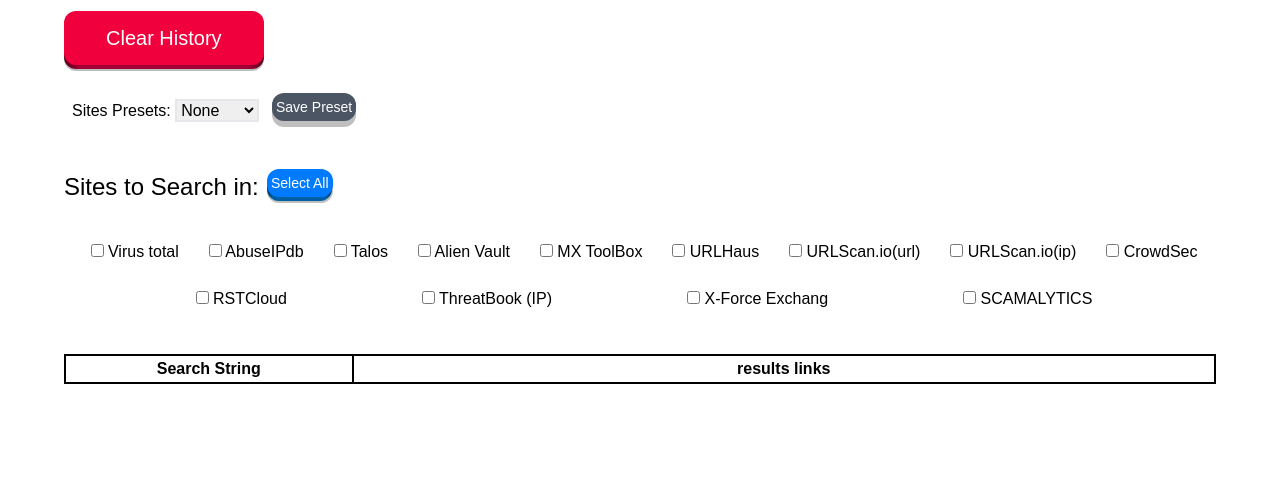
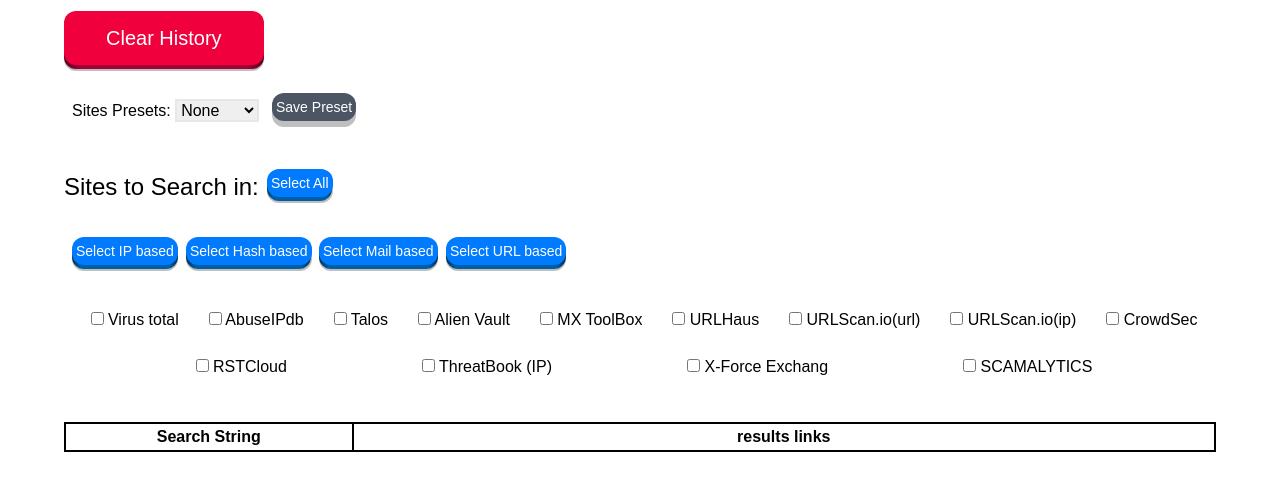
Before and after one commit to AliD201/ReputationChecker, a plain HTML site: page index.html in a window 1280 px wide. Shown: the part 197-688 px from the top of the page. Drawn offline with nearby package versions, Linux system fonts and the light colour scheme.

Commit message:
add default sets.html
add the ability to select all available sites with given input

```diff
--- a/index.html
+++ b/index.html
@@ -590,6 +590,44 @@
                 </span>
             </button>
         </div>
+        <div class="flex flex-row items-center">
+            <button class="button-82-pushable my-5 ml-2 group" id="selectAllButton" type="button" role="button"
+                onclick="selectAll('ip')" >
+                <span class="button-82-shadow  "></span>
+                <span class="button-82-edge group-disabled:invisible "
+                    style="background: linear-gradient( to left, hsl(205 100% 16% / 1) 0%, hsl(205 100% 32% / 1) 8%, hsl(205 100% 32% / 1) 92%, hsl(205 100% 16% / 1) 100% );"></span>
+                <span id="selectAllText" data-selectedAll="false" class="button-82-front text text-sm p-1 blueButton group-disabled:bg-gray-600" style="" disabled>
+                    Select IP based
+                </span>
+            </button>
+            <button class="button-82-pushable my-5 ml-2 group" id="selectAllButton" type="button" role="button"
+                onclick="selectAll('hash')" >
+                <span class="button-82-shadow  "></span>
+                <span class="button-82-edge group-disabled:invisible "
+                    style="background: linear-gradient( to left, hsl(205 100% 16% / 1) 0%, hsl(205 100% 32% / 1) 8%, hsl(205 100% 32% / 1) 92%, hsl(205 100% 16% / 1) 100% );"></span>
+                <span id="selectAllText" data-selectedAll="false" class="button-82-front text text-sm p-1 blueButton group-disabled:bg-gray-600" style="" disabled>
+                    Select Hash based
+                </span>
+            </button>
+            <button class="button-82-pushable my-5 ml-2 group" id="selectAllButton" type="button" role="button"
+                onclick="selectAll('mail')" >
+                <span class="button-82-shadow  "></span>
+                <span class="button-82-edge group-disabled:invisible "
+                    style="background: linear-gradient( to left, hsl(205 100% 16% / 1) 0%, hsl(205 100% 32% / 1) 8%, hsl(205 100% 32% / 1) 92%, hsl(205 100% 16% / 1) 100% );"></span>
+                <span id="selectAllText" data-selectedAll="false" class="button-82-front text text-sm p-1 blueButton group-disabled:bg-gray-600" style="" disabled>
+                    Select Mail based
+                </span>
+            </button>
+            <button class="button-82-pushable my-5 ml-2 group" id="selectAllButton" type="button" role="button"
+                onclick="selectAll('url')" >
+                <span class="button-82-shadow  "></span>
+                <span class="button-82-edge group-disabled:invisible "
+                    style="background: linear-gradient( to left, hsl(205 100% 16% / 1) 0%, hsl(205 100% 32% / 1) 8%, hsl(205 100% 32% / 1) 92%, hsl(205 100% 16% / 1) 100% );"></span>
+                <span id="selectAllText" data-selectedAll="false" class="button-82-front text text-sm p-1 blueButton group-disabled:bg-gray-600" style="" disabled>
+                    Select URL based
+                </span>
+            </button>
+        </div>
         <div class="flex justify-evenly pt-2 pl-2 flex-wrap" id="sitesChecks">
 
             <label>
@@ -752,10 +790,25 @@
 
     let sites = [virusTotal, abuseipdb, talos, alienvault, mxtoolbox,
     urlhaus, urlscanURL, urlscanIP, crowdSec, rstCloud, ThreatBook, xforce, scamalytics]
-
+    let ip_sites = ['0','1','2','3','7','8','9','10','11','12']
+    let hash_sites = ['0','3','9','11']
+    let mail_sites = ['0','2','4','9','11']
+    let url_sites = ['0','2','3','5','6','9','11']
+    let encodeList =["virustotal"]
         StringJoin = (s, r = []) => {
         r.map((v, i) => {
-            s = s.replace('*_*' + (i + 1), v)
+            console.log(s.split('.com'), "O_O")
+            encodeList.every(element => {
+                if (s.split('.com')[0].includes(element)){
+                    v = encodeURIComponent(v)
+                    if(element == 'virustotal'){
+                        v = v.replaceAll("%","%25")
+                        console.log("greetings")
+                    }
+                    return
+                }
+            })
+            s = s.replace('*_*' + (i + 1),v)
         })
         return s
     }
@@ -834,21 +887,56 @@
         }
 
     }
-    function selectAll(){
+    function selectAll(type='all'){
         let current = document.getElementById("selectAllText")
-        let checkedBoxes = document.querySelectorAll("input[name='sites']")
+        let checkBoxes = document.querySelectorAll("input[name='sites']")
+        if (type == 'all'){
+            console.log("hi")
             if(current.dataset.selectedall == "false"){
                 current.dataset.selectedall = "true"
-                checkedBoxes.forEach(box => {
+                    checkBoxes.forEach(box => {
                     box.checked = true
                 });
                 current.textContent = "Deselect All"
             }else {
                 current.dataset.selectedall = "false"
-            checkedBoxes.forEach(box => {
+                checkBoxes.forEach(box => {
                     box.checked = false
                 });
                 current.textContent = "select All"
+            }
+        }else if (type == 'ip'){
+            checkBoxes.forEach(box => {
+                if(ip_sites.includes(box.value)){
+                    box.checked = true
+                }else{
+                    box.checked = false
+                }
+                });
+        }else if (type == 'hash'){
+            checkBoxes.forEach(box => {
+                if(hash_sites.includes(box.value)){
+                    box.checked = true
+                }else{
+                    box.checked = false
+                }
+                });
+        }else if (type == 'mail'){
+            checkBoxes.forEach(box => {
+                if(mail_sites.includes(box.value)){
+                    box.checked = true
+                }else{
+                    box.checked = false
+                }
+                });
+        }else if (type == 'url'){
+            checkBoxes.forEach(box => {
+                if(url_sites.includes(box.value)){
+                    box.checked = true
+                }else{
+                    box.checked = false
+                }
+                });
         }
     }
 
```
Lines whose indentation alone changed are shown as unchanged.
